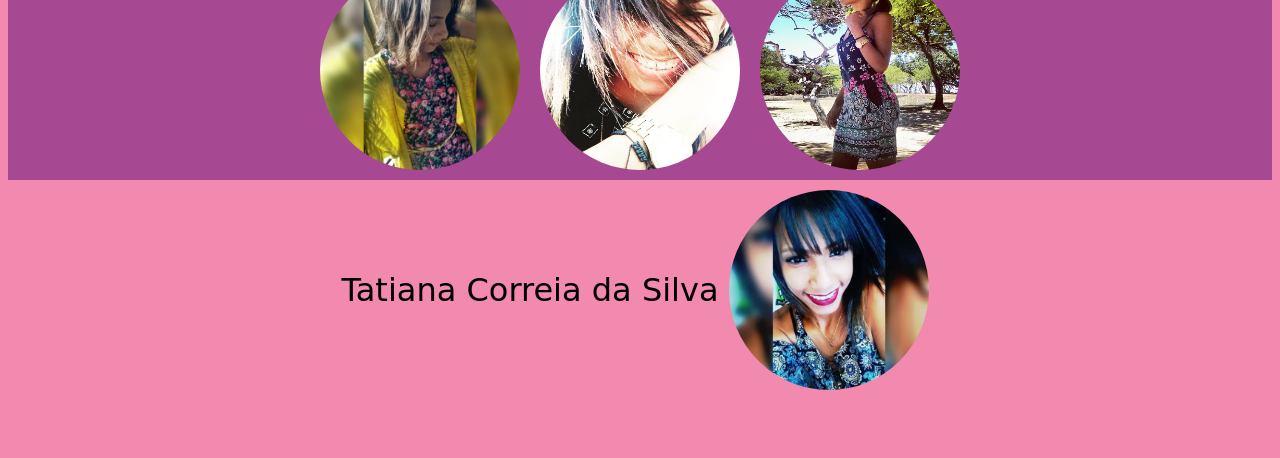
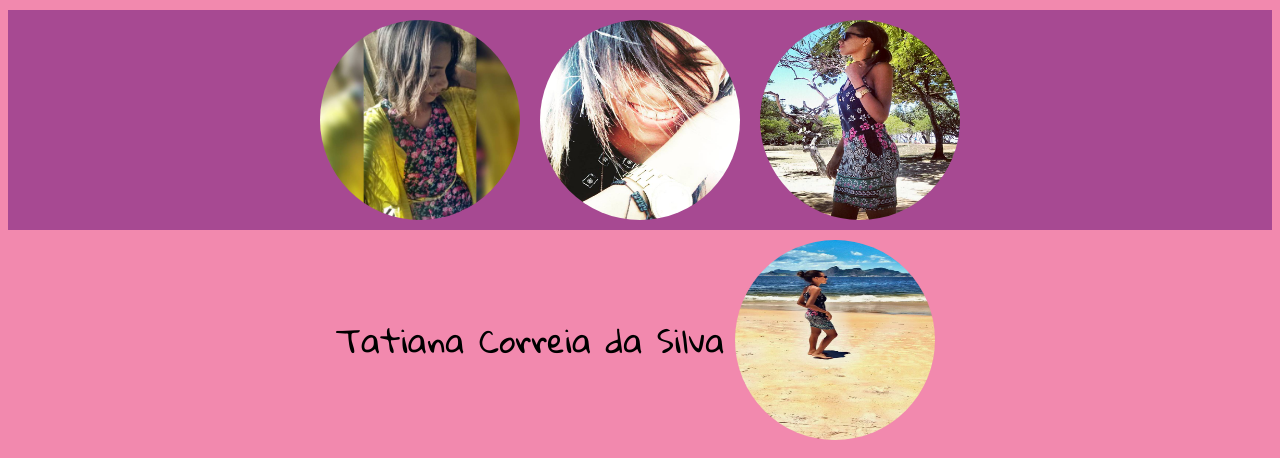
Before and after one commit to tati2/tatiana, a plain HTML site: page index.html in a window 1280 px wide. Shown: the part 551-1009 px from the top of the page. Before the commit the page ends 959 px from the top, so only its background shows below. Drawn offline with Linux system fonts and the light colour scheme.

Commit message:
modificado

```diff
--- a/index.html
+++ b/index.html
@@ -4,6 +4,7 @@
 	<title>Olá mundo!</title>
 	<meta charset="utf-8">
 	<link rel="stylesheet" href="style.css">
+	<link href="https://fonts.googleapis.com/css?family=Gloria+Hallelujah" rel="stylesheet">
 </head>
 <body>
 	<header>
@@ -20,7 +21,7 @@
 	</main>
 	<footer>
 		<p>Tatiana Correia da Silva</p>
-		<img src="01.jpg">
+		<img src="05.jpg">
 	</footer>
 </body>
 </html>
--- a/style.css
+++ b/style.css
@@ -1,6 +1,7 @@
 body{
 	background-color: #F289AE;
 	font-family: 'Dancing Script', cursive;
+	font-family: 'Gloria Hallelujah', cursive;
 }
 .foto{
 	 	width: 300px;
```
Also changed, not shown: 05.jpg (added).
